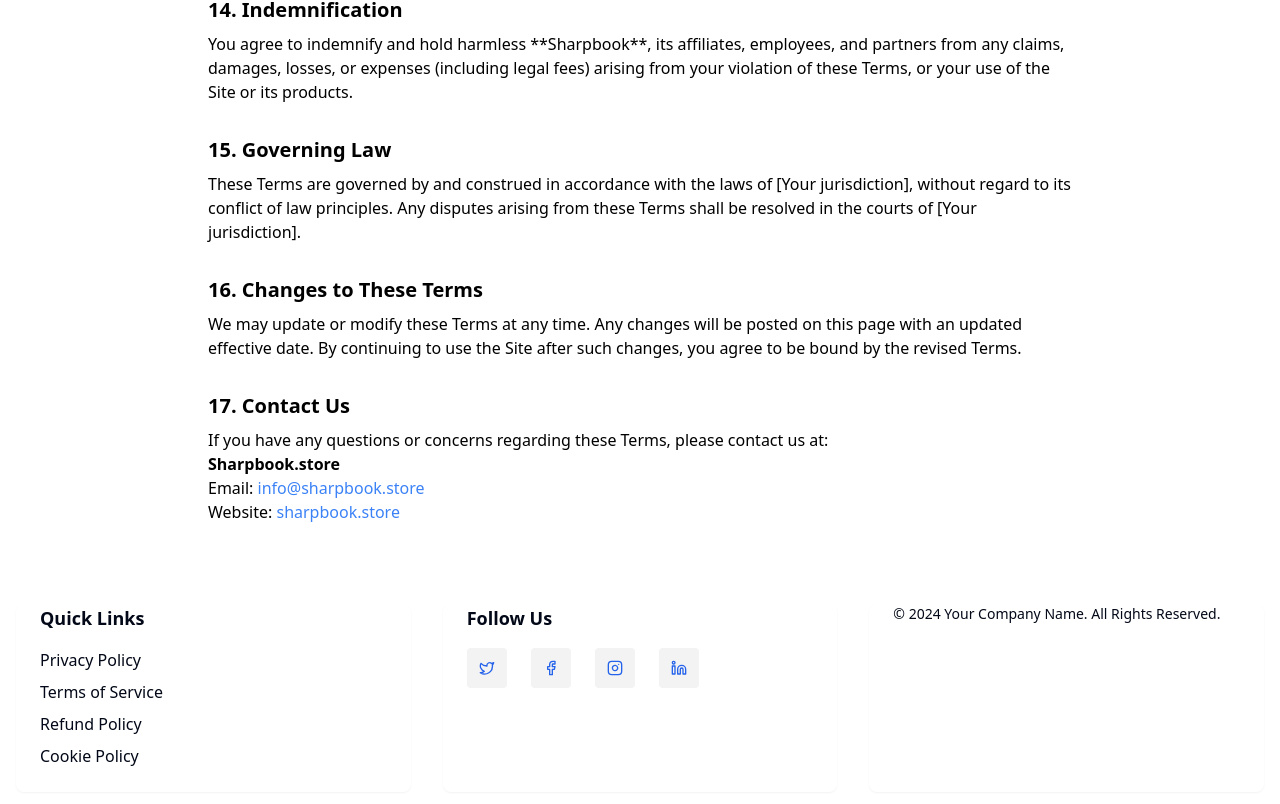
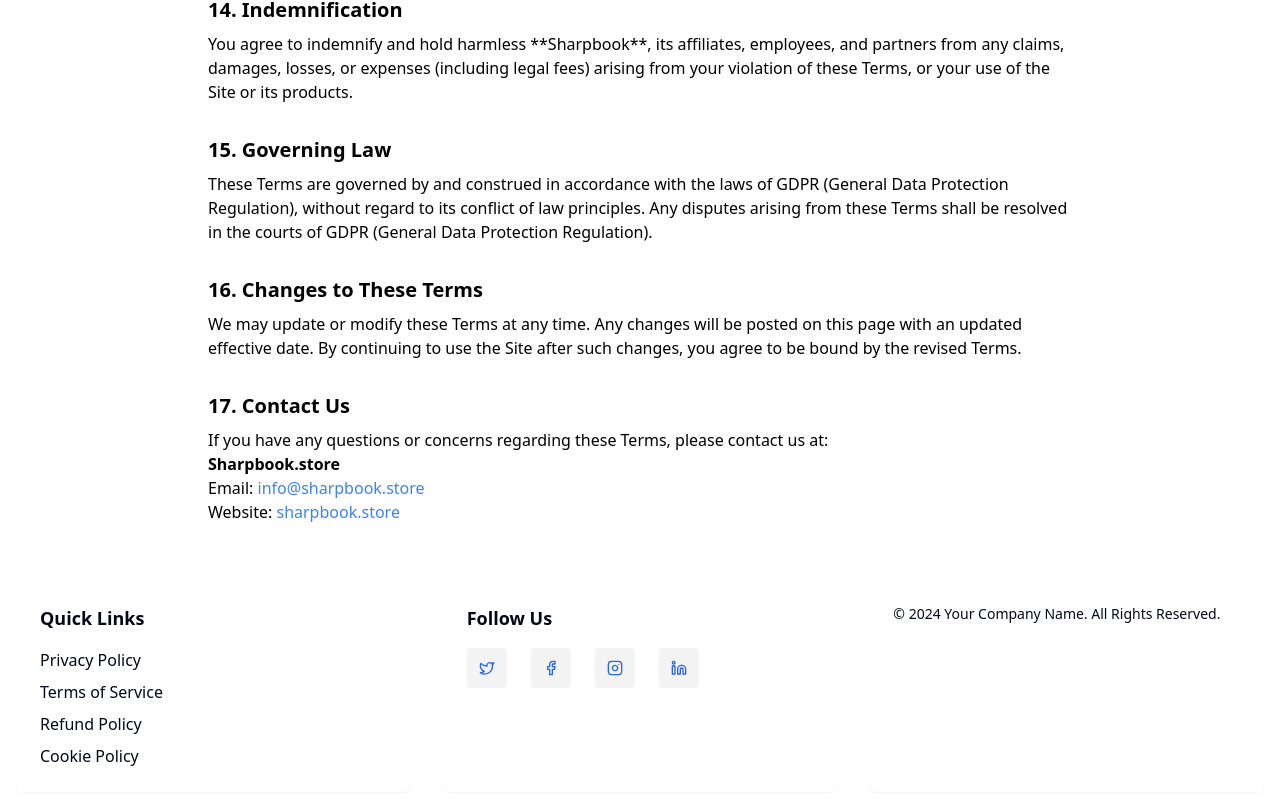
Before and after one commit to Yves-Developer/YvesPay, a Next.js app: page /Terms in a window 1280 px wide. Shown: the part 2124-2928 px from the top of the page. Built offline with nearby package versions, Linux system fonts and the light colour scheme.

Commit message:
[GDPR (General Data Protection Regulation)]

```diff
--- a/app/Terms/page.js
+++ b/app/Terms/page.js
@@ -195,9 +195,10 @@
         <h2 className="text-xl font-semibold mb-2">15. Governing Law</h2>
         <p>
           These Terms are governed by and construed in accordance with the laws
-          of [Your jurisdiction], without regard to its conflict of law
-          principles. Any disputes arising from these Terms shall be resolved in
-          the courts of [Your jurisdiction].
+          of GDPR (General Data Protection Regulation), without regard to its
+          conflict of law principles. Any disputes arising from these Terms
+          shall be resolved in the courts of GDPR (General Data Protection
+          Regulation).
         </p>
       </section>
 
```
